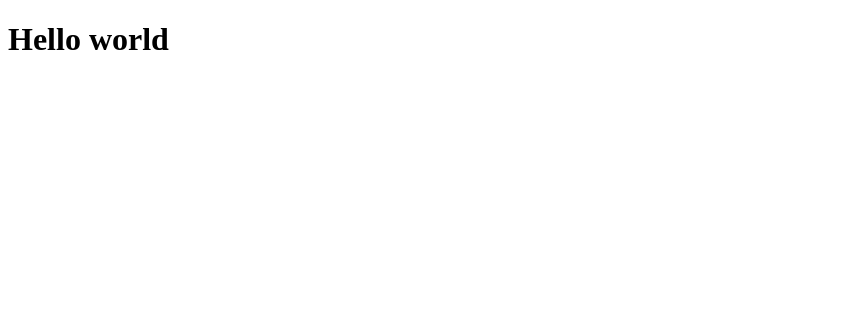
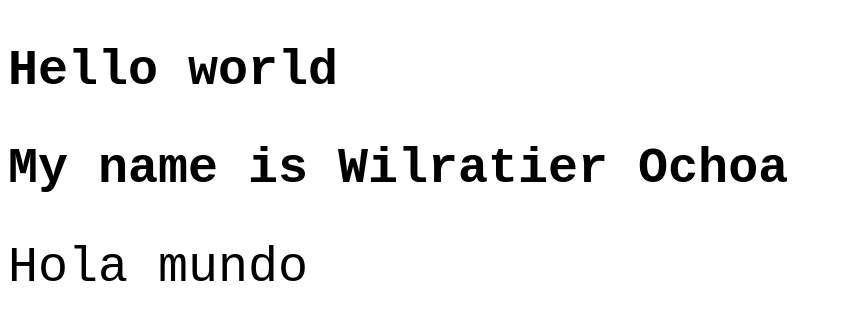
Before and after one commit to Will-8a/Will-8a.github.io, a plain HTML site: page index.html in a window 1280 px wide. Shown: the whole page, without its empty margins (0-842 px from the left). Drawn offline with Linux system fonts and the light colour scheme.

Commit message:
Add files via upload

```diff
--- a/index.html
+++ b/index.html
@@ -2,8 +2,22 @@
 <html>
 <head>
     <title>Hello world</title>
+    <style type="text/css">
+        /*body{
+            font-size: 120px;
+        }*/
+
+        .code{
+            font-size: 50px;
+            font-family: monospace;
+        }
+    </style>
 </head>
 <body>
-    <h1>Hello world</h1>
+    <h2 class="code" id="title">Hello world</h2>
+    <h2 class="code">My name is <span id="my_name"></span><span id="bar">|</span></h2>
+    <code class="code">Hola mundo</code>
+
+    <script type="text/javascript" src="js/index.js"></script>
 </body>
 </html>
--- /dev/null
+++ b/js/index.js
@@ -0,0 +1,29 @@
+let my_name = "Wilratier Ochoa";
+let name_place = document.getElementById("my_name");
+let bar = document.getElementById("bar");
+
+function put(i) {
+
+}
+
+function insert_my_name() {
+
+
+    if (i < my_name.length){
+        setTimeout(timer => {
+            console.log(i);
+            name_place.textContent += my_name[i];
+            i++;
+            insert_my_name();
+        }, 120);
+    }
+    else{
+        setTimeout(dissapear_bar =>{
+            bar.style.display = "none";
+        }, 600)
+    }
+
+}
+
+let i = 0;
+insert_my_name()
```
